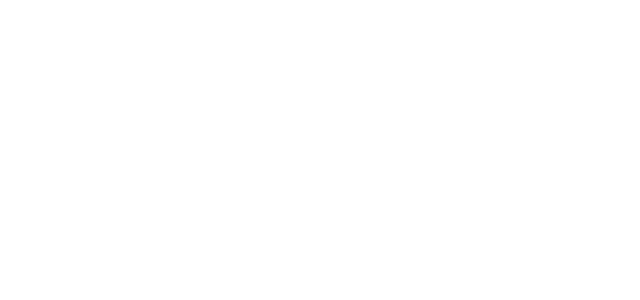
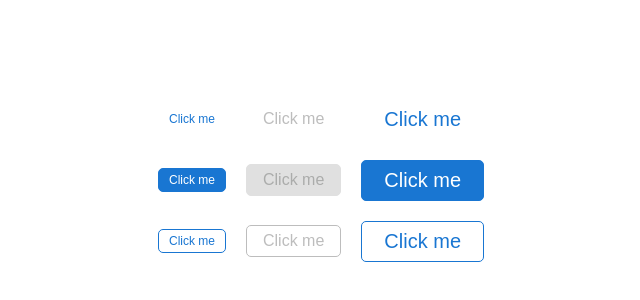
Before and after one commit to inovvan/custom-components-lib, a React app: page / in a window 1280 px wide. Shown: the part 228-528 px from the top of the page, without its empty margins (319-959 px from the left). Built offline with nearby package versions, Linux system fonts and the light colour scheme.

Commit message:
feat: button component implementation

```diff
--- a/src/components/App.tsx
+++ b/src/components/App.tsx
@@ -1,3 +1,74 @@
+import Button from "./button/Button";
+
 export const App = () => {
-  return <div></div>;
+  return (
+    <div
+      style={{
+        display: "flex",
+        flexDirection: "column",
+        gap: "20px",
+        justifyContent: "center",
+        alignItems: "center",
+        width: "100%",
+        height: "100vh",
+      }}
+    >
+      <div
+        style={{
+          display: "flex",
+          gap: "20px",
+          justifyContent: "center",
+          alignItems: "center",
+        }}
+      >
+        <Button size="small" variant="text">
+          Click me
+        </Button>
+        <Button disabled size="medium" variant="text">
+          Click me
+        </Button>
+        <Button size="large" variant="text">
+          Click me
+        </Button>
+      </div>
+
+      <div
+        style={{
+          display: "flex",
+          gap: "20px",
+          justifyContent: "center",
+          alignItems: "center",
+        }}
+      >
+        <Button size="small" variant="contained">
+          Click me
+        </Button>
+        <Button disabled size="medium" variant="contained">
+          Click me
+        </Button>
+        <Button size="large" variant="contained">
+          Click me
+        </Button>
+      </div>
+
+      <div
+        style={{
+          display: "flex",
+          gap: "20px",
+          justifyContent: "center",
+          alignItems: "center",
+        }}
+      >
+        <Button size="small" variant="outlined">
+          Click me
+        </Button>
+        <Button disabled size="medium" variant="outlined">
+          Click me
+        </Button>
+        <Button size="large" variant="outlined">
+          Click me
+        </Button>
+      </div>
+    </div>
+  );
 };
--- a/src/components/Button/Button.module.scss
+++ b/src/components/Button/Button.module.scss
@@ -0,0 +1,104 @@
+@use "../../styles/colors" as colors;
+
+.button {
+  position: relative;
+  z-index: 1;
+  display: inline-block;
+  overflow: hidden;
+  cursor: pointer;
+  border: 1px solid transparent;
+  border-radius: 5px;
+  transition: all 0.3s ease;
+}
+
+.button--small {
+  font-size: 12px;
+  padding: 4px 10px;
+}
+
+.button--medium {
+  font-size: 16px;
+  padding: 6px 16px;
+}
+
+.button--large {
+  font-size: 20px;
+  padding: 8px 22px;
+}
+
+.button--text {
+  background: none;
+  color: colors.$color-primary;
+  background-color: rgba(colors.$color-primary, 0);
+
+  &:not(.button--disabled):hover {
+    background-color: rgba(colors.$color-primary, 0.1);
+  }
+}
+
+.button--contained {
+  background-color: colors.$color-primary;
+  color: white;
+  border: 1px solid colors.$color-primary;
+
+  &:not(.button--disabled):hover {
+    background-color: colors.$color-primary-dark;
+    box-shadow: 2px 3px 12px rgba(0, 0, 0, 0.2);
+  }
+
+  &:not(.button--disabled):active {
+    box-shadow: 0 4px 12px rgba(0, 0, 0, 0.5);
+  }
+}
+
+.button--outlined {
+  background: none;
+  color: colors.$color-primary;
+  border: 1px solid colors.$color-primary;
+  background-color: rgba(colors.$color-primary, 0);
+
+  &:not(.button--disabled):hover {
+    background-color: rgba(colors.$color-primary, 0.1);
+  }
+}
+
+.button--disabled {
+  cursor: default;
+
+  &.button--text {
+    color: colors.$color-gray-medium;
+  }
+
+  &.button--contained {
+    color: colors.$color-gray-dark;
+    background-color: colors.$color-gray-light;
+    border: 1px solid colors.$color-gray-light;
+  }
+
+  &.button--outlined {
+    color: colors.$color-gray-medium;
+    border: 1px solid colors.$color-gray-medium;
+  }
+}
+
+.animation {
+  display: block;
+  position: absolute;
+  width: 1px;
+  height: 1px;
+  background-color: colors.$color-primary;
+  border-radius: 50%;
+  opacity: 0;
+  transition: all 0.4s ease;
+  z-index: 0;
+}
+
+.animationIn {
+  transform: scale(240);
+  opacity: 1;
+}
+
+.animationOut {
+  transform: scale(240);
+  opacity: 0;
+}
--- a/src/components/Button/Button.tsx
+++ b/src/components/Button/Button.tsx
@@ -0,0 +1,57 @@
+import * as styles from "./Button.module.scss";
+import useFillAnimation from "../hooks/useFillAnimation";
+import GrowingCircle from "./components/growingCircle/GrowingCircle";
+
+type ButtonVariant = "text" | "contained" | "outlined";
+type ButtonSize = "small" | "medium" | "large";
+
+interface ButtonProps extends React.HTMLAttributes<HTMLButtonElement> {
+  disabled?: boolean;
+  variant?: ButtonVariant;
+  size?: ButtonSize;
+  onClick?: () => void;
+}
+
+const Button = ({
+  children,
+  disabled = false,
+  variant = "contained",
+  size = "medium",
+  ...rest
+}: ButtonProps) => {
+  const { animations, buttonRef, handleMouseDown, handleMouseUpAndLeave } =
+    useFillAnimation();
+
+  const classNames = [
+    styles.button,
+    styles[`button--${size}`],
+    styles[`button--${variant}`],
+    disabled && styles[`button--disabled`],
+  ].join(" ");
+
+  return (
+    <button
+      ref={buttonRef}
+      className={classNames}
+      disabled={disabled}
+      onMouseDown={handleMouseDown}
+      onMouseUp={handleMouseUpAndLeave}
+      onMouseLeave={handleMouseUpAndLeave}
+      {...rest}
+    >
+      {children}
+
+      {animations.map((animation) => (
+        <GrowingCircle
+          key={animation.key}
+          x={animation.x}
+          y={animation.y}
+          active={animation.active}
+          variant={variant}
+        />
+      ))}
+    </button>
+  );
+};
+
+export default Button;
--- /dev/null
+++ b/src/components/Button/components/growingCircle/GrowingCircle.module.scss
@@ -0,0 +1,33 @@
+@use "../../../../styles/colors" as colors;
+
+.growingCircle {
+  display: block;
+  position: absolute;
+  width: 1px;
+  height: 1px;
+  background-color: colors.$color-primary;
+  border-radius: 50%;
+  opacity: 0.2;
+  transform: scale(0);
+  transition: all 0.8s ease;
+  z-index: -1;
+}
+
+.growingCircle--contaied {
+  opacity: 0.5;
+  background-color: colors.$color-gray-dark;
+}
+
+.animationIn {
+  transform: scale(240);
+  opacity: 0.3;
+
+  &.growingCircle--contaied {
+    opacity: 0.8;
+  }
+}
+
+.animationOut {
+  transform: scale(240);
+  opacity: 0;
+}
--- /dev/null
+++ b/src/components/Button/components/growingCircle/GrowingCircle.tsx
@@ -0,0 +1,39 @@
+import { useEffect, useRef } from "react";
+import * as styles from "./GrowingCircle.module.scss";
+
+const GrowingCircle = ({
+  x,
+  y,
+  active,
+  variant,
+}: {
+  x: string;
+  y: string;
+  active: boolean;
+  variant: string;
+}) => {
+  const ref = useRef<HTMLSpanElement>(null);
+
+  useEffect(() => {
+    const el = ref.current;
+    if (el) {
+      requestAnimationFrame(() => {
+        el.classList.add(styles.animationIn);
+      });
+    }
+  }, []);
+
+  return (
+    <span
+      ref={ref}
+      className={[
+        styles.growingCircle,
+        variant === "contained" && styles["growingCircle--contaied"],
+        !active && styles.animationOut,
+      ].join(" ")}
+      style={{ left: x, top: y }}
+    />
+  );
+};
+
+export default GrowingCircle;
--- /dev/null
+++ b/src/components/hooks/useFillAnimation.tsx
@@ -0,0 +1,65 @@
+import { useRef, useState } from "react";
+
+interface Animation {
+  x: string;
+  y: string;
+  key: number;
+  active: boolean;
+}
+
+type FillAnimationResult = {
+  animations: Animation[];
+  buttonRef: React.RefObject<HTMLButtonElement>;
+  handleMouseDown: (e: React.MouseEvent<HTMLButtonElement>) => void;
+  handleMouseUpAndLeave: () => void;
+};
+
+const useFillAnimation = (): FillAnimationResult => {
+  const [animations, setAnimations] = useState<Animation[]>([]);
+  const buttonRef = useRef<HTMLButtonElement>(null);
+
+  const handleMouseDown = (e: React.MouseEvent<HTMLButtonElement>) => {
+    if (buttonRef.current) {
+      const rect = buttonRef.current.getBoundingClientRect();
+      const x = ((e.clientX - rect.left) / rect.width) * 100 + "%";
+      const y = ((e.clientY - rect.top) / rect.height) * 100 + "%";
+
+      setAnimations((prev) => [
+        ...prev,
+        { x, y, key: Math.random(), active: true },
+      ]);
+    }
+  };
+
+  const handleMouseUpAndLeave = () => {
+    if (animations.length === 0) return;
+
+    const key = animations[animations.length - 1].key;
+
+    setAnimations((prev) => {
+      return prev.map((animation) => {
+        if (key === animation.key) {
+          return {
+            ...animation,
+            active: false,
+          };
+        } else return animation;
+      });
+    });
+
+    setTimeout(() => {
+      setAnimations((prev) => {
+        return prev.filter((animation) => animation.key !== key);
+      });
+    }, 500);
+  };
+
+  return {
+    animations,
+    buttonRef,
+    handleMouseDown,
+    handleMouseUpAndLeave,
+  };
+};
+
+export default useFillAnimation;
--- /dev/null
+++ b/src/styles/_colors.scss
@@ -0,0 +1,7 @@
+$color-primary: #1976d2;
+$color-primary-dark: #0058bd;
+$color-secondary: #f6fafd;
+$color-error: #d32f2f;
+$color-gray-light: #e0e0e0;
+$color-gray-medium: #bdbdbd;
+$color-gray-dark: #abacab;
```
Also changed, not shown: 1 other file (tests, documents, lock files or other folders).
